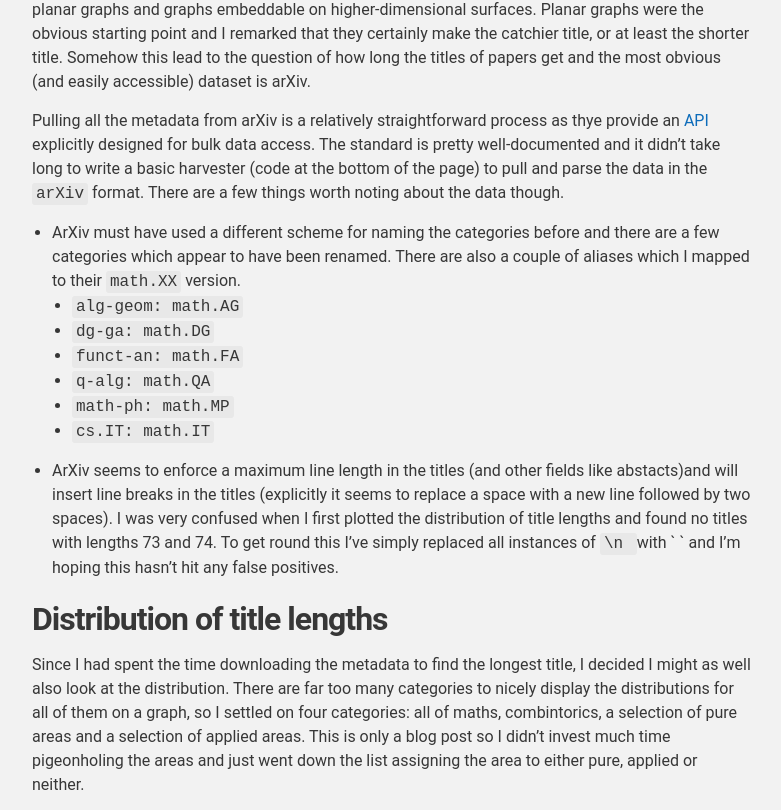
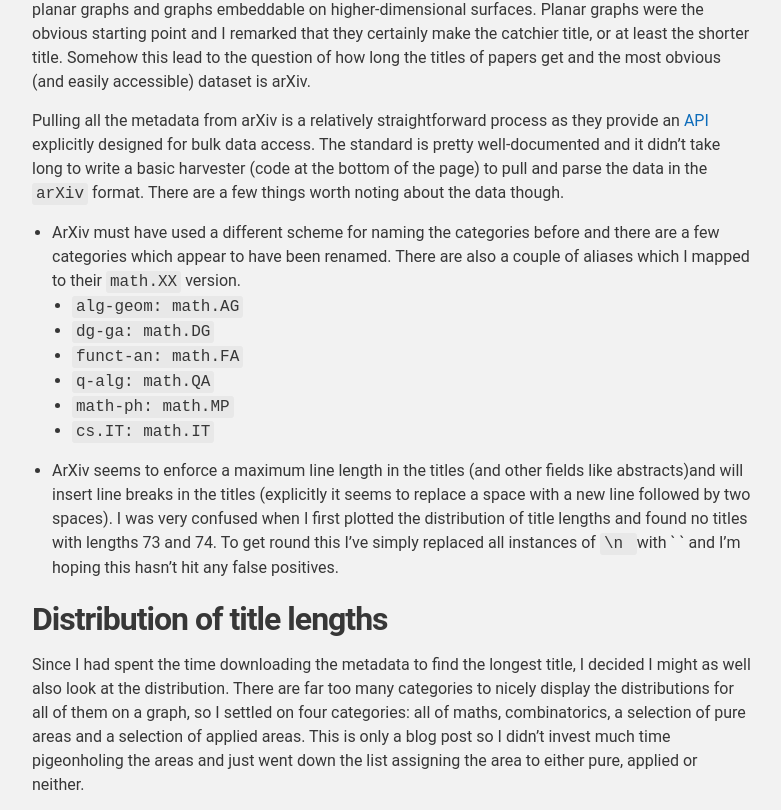
Before and after one commit to Tom-Johnston/Tom-Johnston.github.io, a Jekyll site: the page built from _posts/2020-07-16-the-longest-title-on-arxiv.md, in a window 1280 px wide and 1400 px high, scrolled down 1269 px. Shown: the part 149-959 px from the top of the window, without its empty margins (248-1029 px from the left). Built offline with Jekyll 4.4.1, drawn with Linux system fonts in a browser that asks for light colours; our own code applies the rules of GitHub Pages for plain Markdown files; some of the changed text lies outside the part shown.

Commit message:
Fix several typos and reformat the tables in the post about the longest title on arXiv

```diff
--- a/_posts/2020-07-16-the-longest-title-on-arxiv.md
+++ b/_posts/2020-07-16-the-longest-title-on-arxiv.md
@@ -36,7 +36,7 @@
 
 I can't remember exactly how this question came about but it was in a conversation with some coauthors (Alex Scott, Carla Groenland and Jane Tan) when we were starting to look at a problem for planar graphs and graphs embeddable on higher-dimensional surfaces. Planar graphs were the obvious starting point and I remarked that they certainly make the catchier title, or at least the shorter title. Somehow this lead to the question of how long the titles of papers get and the most obvious (and easily accessible) dataset is arXiv.
 
-Pulling all the metadata from arXiv is a relatively straightforward process as thye provide an [API](https://arxiv.org/help/oa/index) explicitly designed for bulk data access. The standard is pretty well-documented and it didn't take long to write a basic harvester (code at the bottom of the page) to pull and parse the data in the `arXiv` format. There are a few things worth noting about the data though.
+Pulling all the metadata from arXiv is a relatively straightforward process as they provide an [API](https://arxiv.org/help/oa/index) explicitly designed for bulk data access. The standard is pretty well-documented and it didn't take long to write a basic harvester (code at the bottom of the page) to pull and parse the data in the `arXiv` format. There are a few things worth noting about the data though.
 
  - ArXiv must have used a different scheme for naming the categories before and there are a few categories which appear to have been renamed. There are also a couple of aliases which I mapped to their `math.XX` version.
     - `alg-geom: math.AG`
@@ -45,11 +45,11 @@
     - `q-alg: math.QA`
     - `math-ph: math.MP`
     - `cs.IT: math.IT`
- - ArXiv seems to enforce a maximum line length in the titles (and other fields like abstacts)and will insert line breaks in the titles (explicitly it seems to replace a space with a new line followed by two spaces). I was very confused when I first plotted the distribution of title lengths and found no titles with lengths 73 and 74. To get round this I've simply replaced all instances of `\n  ` with ` ` and I'm hoping this hasn't hit any false positives.
+ - ArXiv seems to enforce a maximum line length in the titles (and other fields like abstracts)and will insert line breaks in the titles (explicitly it seems to replace a space with a new line followed by two spaces). I was very confused when I first plotted the distribution of title lengths and found no titles with lengths 73 and 74. To get round this I've simply replaced all instances of `\n  ` with ` ` and I'm hoping this hasn't hit any false positives.
 
 ## Distribution of title lengths
 
-Since I had spent the time downloading the metadata to find the longest title, I decided I might as well also look at the distribution. There are far too many categories to nicely display the distributions for all of them on a graph, so I settled on four categories: all of maths, combintorics, a selection of pure areas and a selection of applied areas. This is only a blog post so I didn't invest much time pigeonholing the areas and just went down the list assigning the area to either pure, applied or neither.
+Since I had spent the time downloading the metadata to find the longest title, I decided I might as well also look at the distribution. There are far too many categories to nicely display the distributions for all of them on a graph, so I settled on four categories: all of maths, combinatorics, a selection of pure areas and a selection of applied areas. This is only a blog post so I didn't invest much time pigeonholing the areas and just went down the list assigning the area to either pure, applied or neither.
 
 Pure: `math.AC, math.AG, math.AT, math.CT, math.FA, math.GN, math.GR, math.GT, math.KT, math.LO, math.NT, math.RA, math.RT`
 
@@ -86,18 +86,18 @@
 <div markdown="1" class="centering">
 
 
-|Name| Number of papers| Primary area|
-|---|---|---|
-|Saharon Shelah|740|Logic|
-|H. Vincent Poor| 438| Information Theory|
-|Delfim F. M. Torres| 334|Optimization and Control|
-|Indranil Biswas|312|Algebraic Geometry|
-|Terence Tao|269|--|
-|Rui Zhang|242|Information Theory|
-|Yuval Peres| 230| Probability|
-|Benny Sudakov|204| Combinatorics|
-| Xueliang Li| 199| Combinatorics|
-|Mohamed-Slim Alouini|195| Information Theory|
+| Name                 | Number of papers | Primary area             |
+|----------------------|-----------------:|--------------------------|
+| Saharon Shelah       |              740 | Logic                    |
+| H. Vincent Poor      |              438 | Information Theory       |
+| Delfim F. M. Torres  |              334 | Optimization and Control |
+| Indranil Biswas      |              312 | Algebraic Geometry       |
+| Terence Tao          |              269 | --                       |
+| Rui Zhang            |              242 | Information Theory       |
+| Yuval Peres          |              230 | Probability              |
+| Benny Sudakov        |              204 | Combinatorics            |
+| Xueliang Li          |              199 | Combinatorics            |
+| Mohamed-Slim Alouini |              195 | Information Theory       |
 
 </div>
 
```
Also changed, not shown: other parts of _posts/2020-07-16-the-longest-title-on-arxiv.md (+13 -13 lines).
